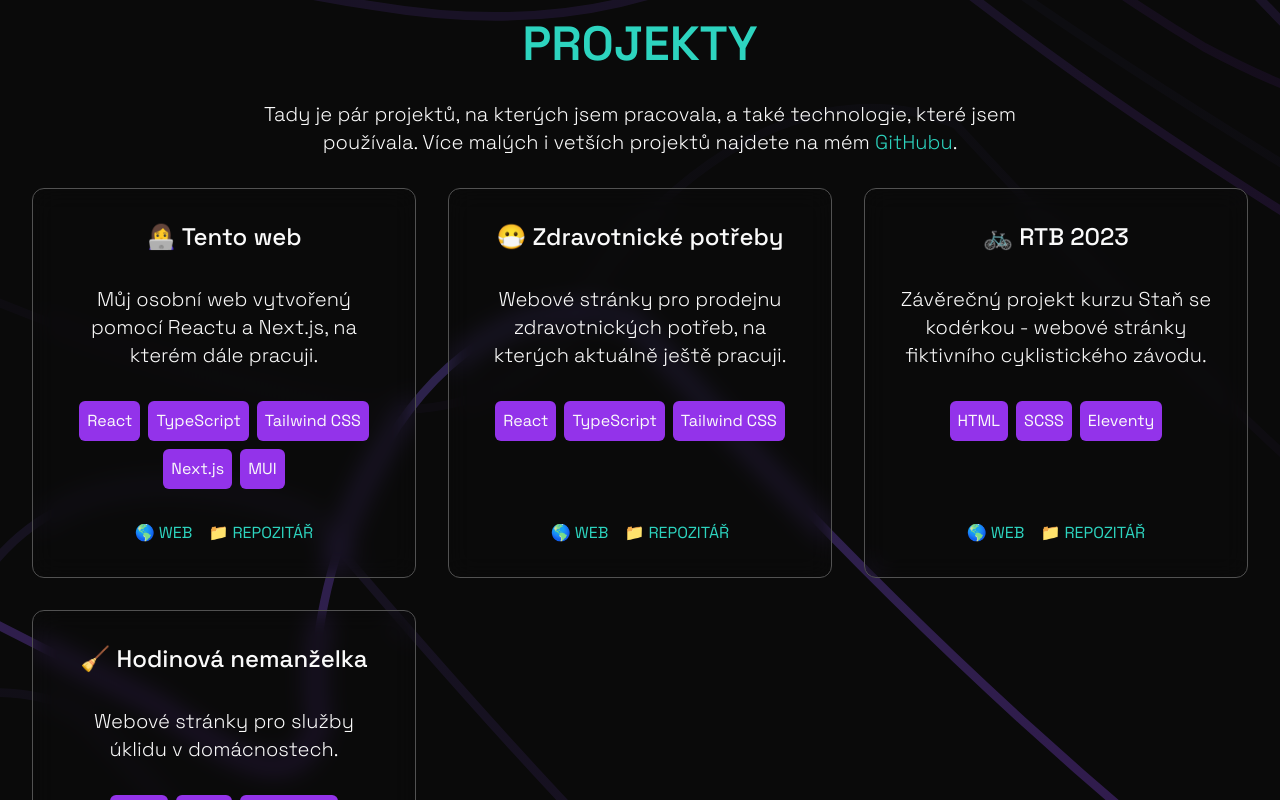
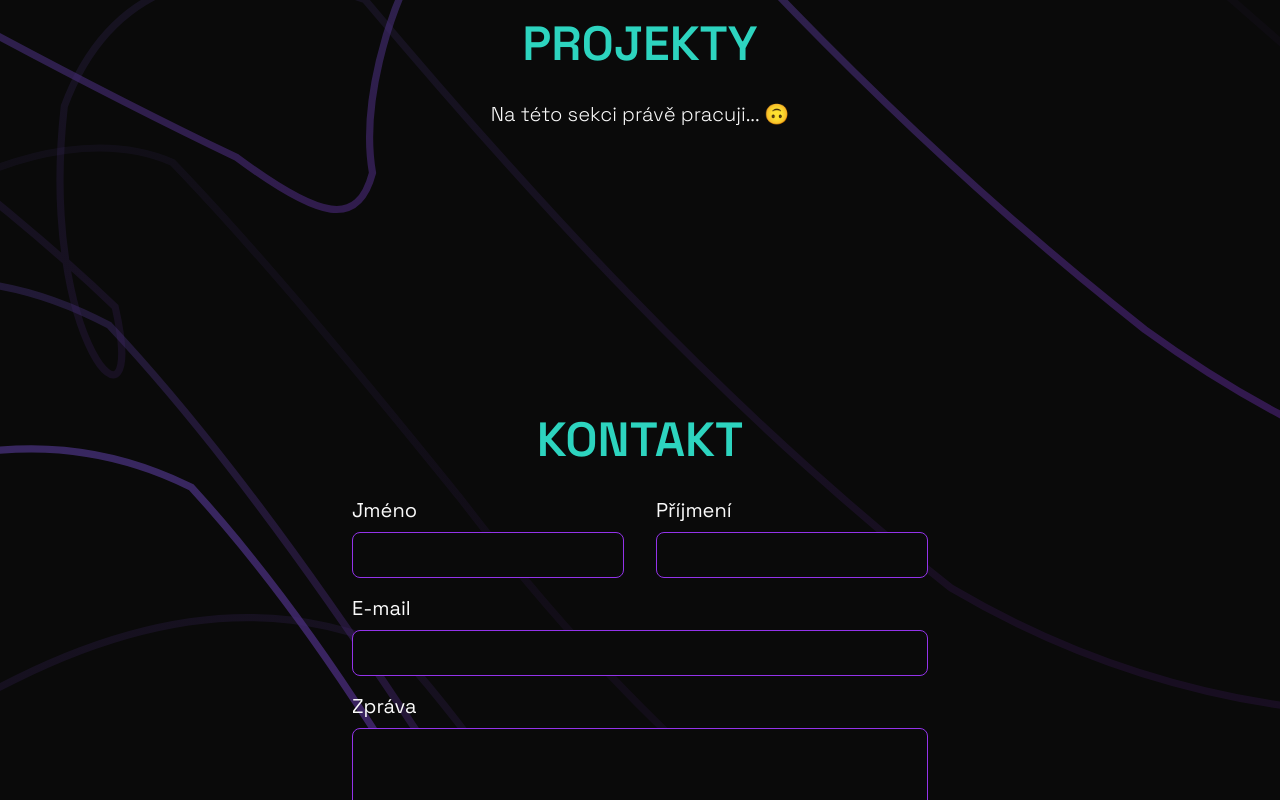
Before and after one commit to luciebuckova/portfolio-ts, a Next.js app: page / in a window 1280 px wide. Shown: the part 2580-3380 px from the top of the page. Built offline with nearby package versions, Linux system fonts and the light colour scheme.

Commit message:
Remove projects section

```diff
--- a/src/layouts/Projects.tsx
+++ b/src/layouts/Projects.tsx
@@ -5,55 +5,7 @@ export default function Projects() {
   return (
     <Element name="projects" className="py-16 md:py-32">
       <h3>Projekty</h3>
-      <p>
-        Tady je pár projektů, na kterých jsem pracovala, a také technologie,
-        které jsem používala. Více malých i vetších projektů najdete na mém{' '}
-        <a
-          href="https://github.com/luciebuckova/"
-          className="text-teal-400 duration-300 hover:text-purple-600"
-          aria-label="Github">
-          GitHubu
-        </a>
-        .
-      </p>
-      <ul className="mt-8 grid gap-8 md:grid-cols-2 lg:grid-cols-3">
-        <li>
-          <Card
-            title="👩‍💻 Tento web"
-            description="Můj osobní web vytvořený pomocí Reactu a Next.js, na kterém dále pracuji."
-            linkWeb="https://portfolio-ts-theta-hazel.vercel.app/"
-            linkRepo="https://github.com/luciebuckova/portfolio-ts"
-            stack={['React', 'TypeScript', 'Tailwind CSS', 'Next.js', 'MUI']}
-          />
-        </li>
-        <li>
-          <Card
-            title="😷 Zdravotnické potřeby"
-            description="Webové stránky pro prodejnu zdravotnických potřeb, na kterých aktuálně ještě pracuji."
-            linkWeb="https://zdravotnicke-potreby.vercel.app/"
-            linkRepo="https://github.com/luciebuckova/zdravotnicke-potreby"
-            stack={['React', 'TypeScript', 'Tailwind CSS']}
-          />
-        </li>
-        <li>
-          <Card
-            title="🚲 RTB 2023"
-            description="Závěrečný projekt kurzu Staň se kodérkou - webové stránky fiktivního cyklistického závodu."
-            linkWeb="https://rtb-race.netlify.app/"
-            linkRepo="https://github.com/luciebuckova/final-project"
-            stack={['HTML', 'SCSS', 'Eleventy']}
-          />
-        </li>
-        <li>
-          <Card
-            title="🧹 Hodinová nemanželka"
-            description="Webové stránky pro služby úklidu v domácnostech."
-            linkWeb="https://hodinova-nemanzelka.cz/"
-            linkRepo="https://github.com/luciebuckova/nemanzelka"
-            stack={['HTML', 'SCSS', 'JavaScript']}
-          />
-        </li>
-      </ul>
+      <p>Na této sekci právě pracuji... 🙃</p>
     </Element>
   );
 }
```
